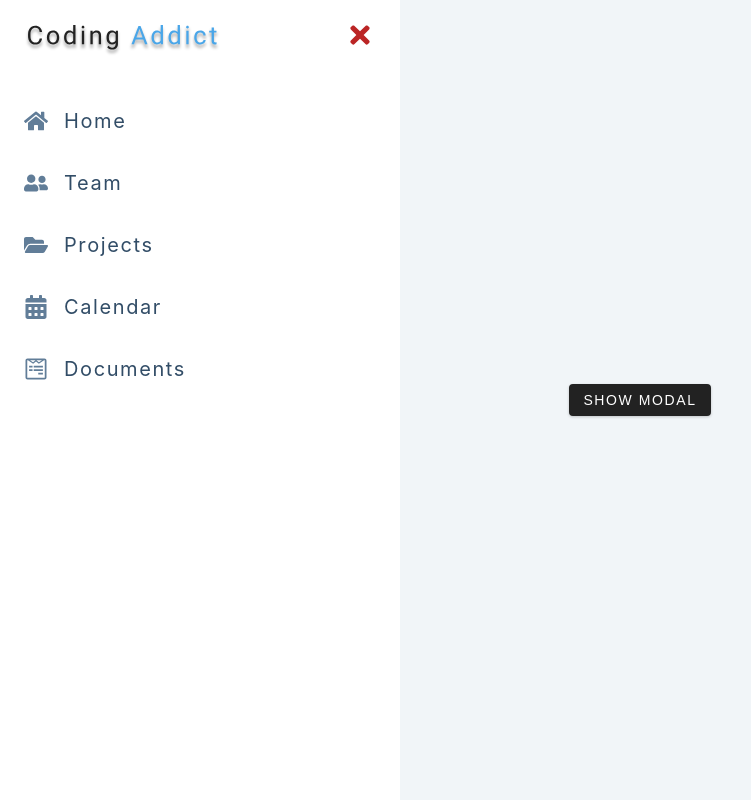
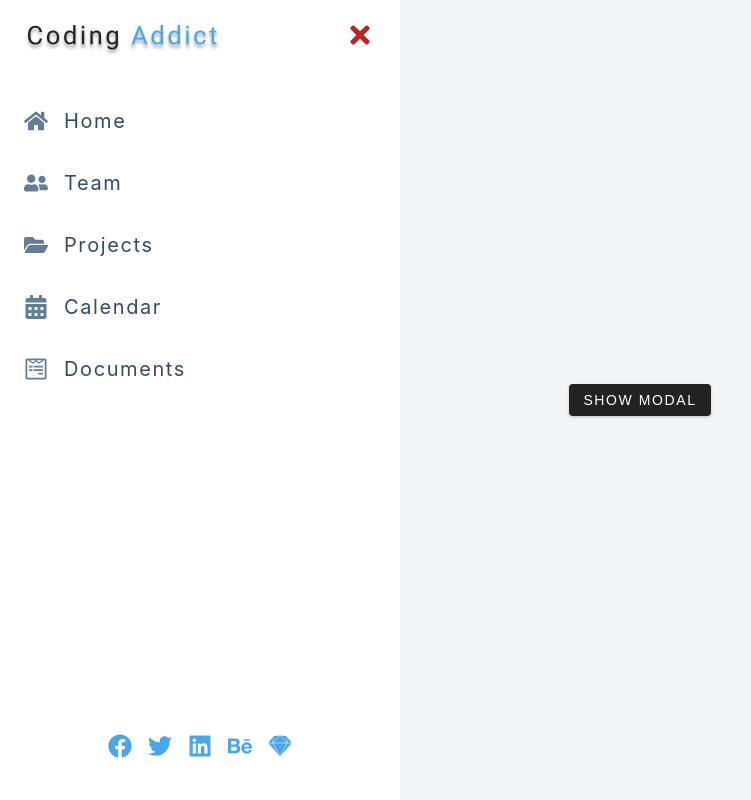
Before and after one commit to zeredogo/krypto-sidebar, a React (Create React App) app: page / in a window 1280 px wide. Shown: the whole page, without its empty margins (0-751 px from the left). Built offline with nearby package versions, Linux system fonts and the light colour scheme.

Commit message:
updating modal

```diff
--- a/src/Home.js
+++ b/src/Home.js
@@ -1,7 +1,10 @@
-import React, { useContext } from 'react'
-import { FaBars } from 'react-icons/fa'
+import React, { useContext } from 'react';
+import { FaBars } from 'react-icons/fa';
+import { AppContext, useGlobalContext } from './context';
 
 const Home = () => {
+  const data = useGlobalContext();
+  console.log(data);
   return (
     <main>
       <button className='sidebar-toggle'>
--- a/src/Sidebar.js
+++ b/src/Sidebar.js
@@ -25,6 +25,16 @@ const Sidebar = () => {
           )
         })}
       </ul>
+      <ul className='social-icons'>
+        {social.map((link) => {
+          const {id, url, icon} = link
+          return (
+            <li key={id}>
+              <a href={url}>{icon}</a>
+            </li>
+          )
+        })}
+      </ul>
     </aside>
   )
 }
--- a/src/context.js
+++ b/src/context.js
@@ -1 +1,16 @@
-import React, { useState, useContext } from 'react'
+import React, { useState, useContext } from 'react';
+
+
+const AppContext = React.createContext();
+
+const AppProvider = ({ children }) => {
+    return <AppContext.Provider value='hello'>
+        {children}
+        </AppContext.Provider>
+}
+// custom hook
+export const useGlobalContext = () => {
+    return useContext(AppContext);
+}
+
+export {AppContext, AppProvider};
--- a/src/index.js
+++ b/src/index.js
@@ -1,6 +1,12 @@
 import React from 'react';
 import ReactDOM  from 'react-dom';
+import { AppProvider } from './context';
 
 import App from './App';
 
-ReactDOM.render(<App />, document.getElementById('root'));
+ReactDOM.render(
+    <AppProvider>
+       <App />
+    </AppProvider>,
+document.getElementById('root')
+);
```
